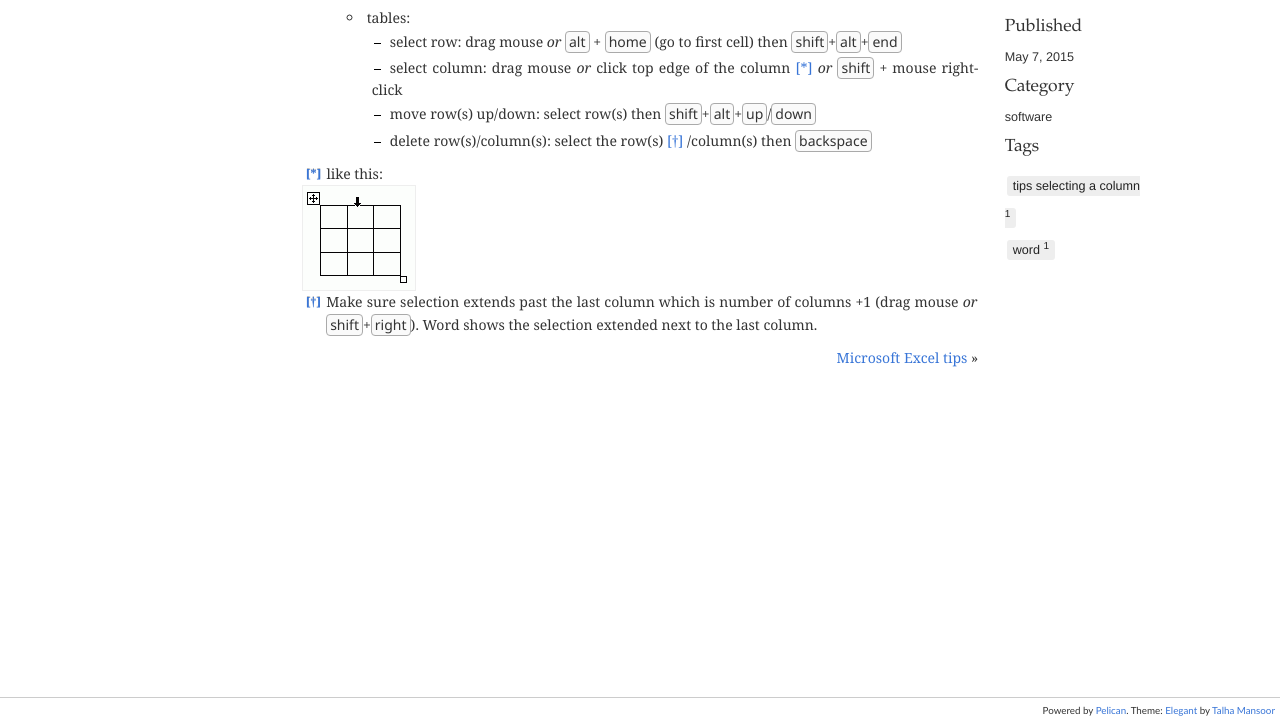
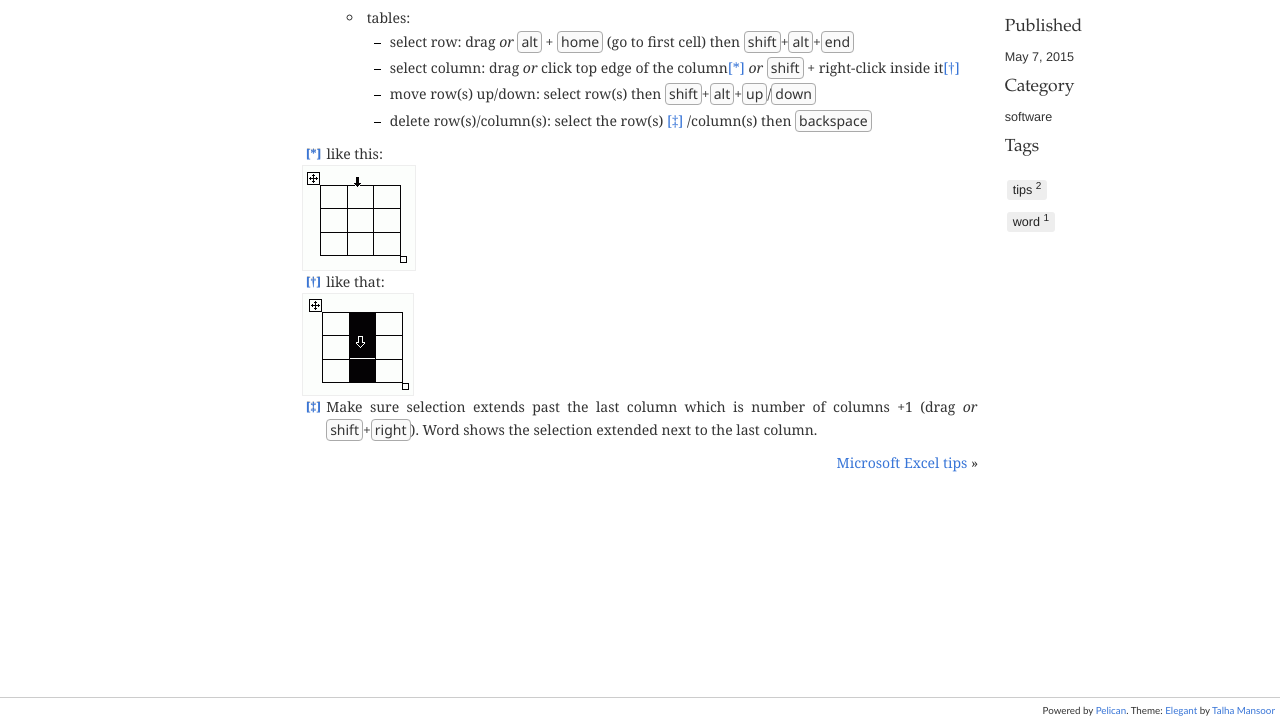
Before and after one commit to axil/axil.github.io, a plain HTML site: page microsoft-word-tips.html in a window 1280 px wide. Shown: the part 118-838 px from the top of the page. Drawn offline with nearby package versions, Linux system fonts and the light colour scheme.

Commit message:
word2 img

```diff
--- a/microsoft-word-tips.html
+++ b/microsoft-word-tips.html
@@ -6,9 +6,7 @@
         <meta name="author" content="me" />
         <meta name="copyright" content="me" />
 
-<meta name="keywords" content="word, tips
-
-selecting a column, software, " />
+<meta name="keywords" content="word, tips, software, " />
         <title>Microsoft Word Tips - axil's blog
 </title>
         <link href="./theme/css/slim-081711.css" rel="stylesheet" type="text/css">
@@ -63,24 +61,31 @@ selecting a column, software, " />
 
             <ul class="simple">
 <li>tables:<ul>
-<li>select row: drag mouse <em>or</em> <cite>alt</cite> + <cite>home</cite> (go to first cell) then <cite>shift</cite>+<cite>alt</cite>+<cite>end</cite></li>
-<li>select column: drag mouse <em>or</em> click top edge of the column <a class="footnote-reference" href="#id3" id="id1">[*]</a> <em>or</em> <cite>shift</cite> + mouse right-click</li>
+<li>select row: drag <em>or</em> <cite>alt</cite> + <cite>home</cite> (go to first cell) then <cite>shift</cite>+<cite>alt</cite>+<cite>end</cite></li>
+<li>select column: drag <em>or</em> click top edge of the column<a class="footnote-reference" href="#id4" id="id1">[*]</a> <em>or</em> <cite>shift</cite> + right-click inside it<a class="footnote-reference" href="#id5" id="id2">[†]</a></li>
 <li>move row(s) up/down: select row(s) then <cite>shift</cite>+<cite>alt</cite>+<cite>up</cite>/<cite>down</cite></li>
-<li>delete row(s)/column(s): select the row(s) <a class="footnote-reference" href="#id4" id="id2">[†]</a> /column(s) then <cite>backspace</cite></li>
+<li>delete row(s)/column(s): select the row(s) <a class="footnote-reference" href="#id6" id="id3">[‡]</a> /column(s) then <cite>backspace</cite></li>
 </ul>
 </li>
 </ul>
-<table class="docutils footnote" frame="void" id="id3" rules="none">
+<table class="docutils footnote" frame="void" id="id4" rules="none">
 <colgroup><col class="label" /><col /></colgroup>
 <tbody valign="top">
 <tr><td class="label"><a class="fn-backref" href="#id1">[*]</a></td><td>like this:</td></tr>
 </tbody>
 </table>
-<img alt="" src="img/word1.gif" />
-<table class="docutils footnote" frame="void" id="id4" rules="none">
+<img alt="word1" src="img/word1.gif" />
+<table class="docutils footnote" frame="void" id="id5" rules="none">
 <colgroup><col class="label" /><col /></colgroup>
 <tbody valign="top">
-<tr><td class="label"><a class="fn-backref" href="#id2">[†]</a></td><td>Make sure selection extends past the last column which is number of columns +1 (drag mouse <em>or</em> <cite>shift</cite>+<cite>right</cite>).
+<tr><td class="label"><a class="fn-backref" href="#id2">[†]</a></td><td>like that:</td></tr>
+</tbody>
+</table>
+<img alt="word2" src="img/word2.gif" />
+<table class="docutils footnote" frame="void" id="id6" rules="none">
+<colgroup><col class="label" /><col /></colgroup>
+<tbody valign="top">
+<tr><td class="label"><a class="fn-backref" href="#id3">[‡]</a></td><td>Make sure selection extends past the last column which is number of columns +1 (drag <em>or</em> <cite>shift</cite>+<cite>right</cite>).
 Word shows the selection extended next to the last column.</td></tr>
 </tbody>
 </table>
@@ -103,12 +108,8 @@ Word shows the selection extended next to the last column.</td></tr>
             <a class="category-link" href="/categories.html#software-ref">software</a>
             <h4>Tags</h4>
             <ul class="list-of-tags tags-in-article">
-                <li><a href="/tags.html#tips
-
-selecting-a-column-ref">tips
-
-selecting a column
-                    <span>1</span>
+                <li><a href="/tags.html#tips-ref">tips
+                    <span>2</span>
 </a></li>
                 <li><a href="/tags.html#word-ref">word
                     <span>1</span>
```
Also changed, not shown: microsoft-excel-tips.html (+10 -1 lines), tags.html (+11 -8 lines), img/word2.gif (added), tag/excel.html (added), tag/tips.html (added).
